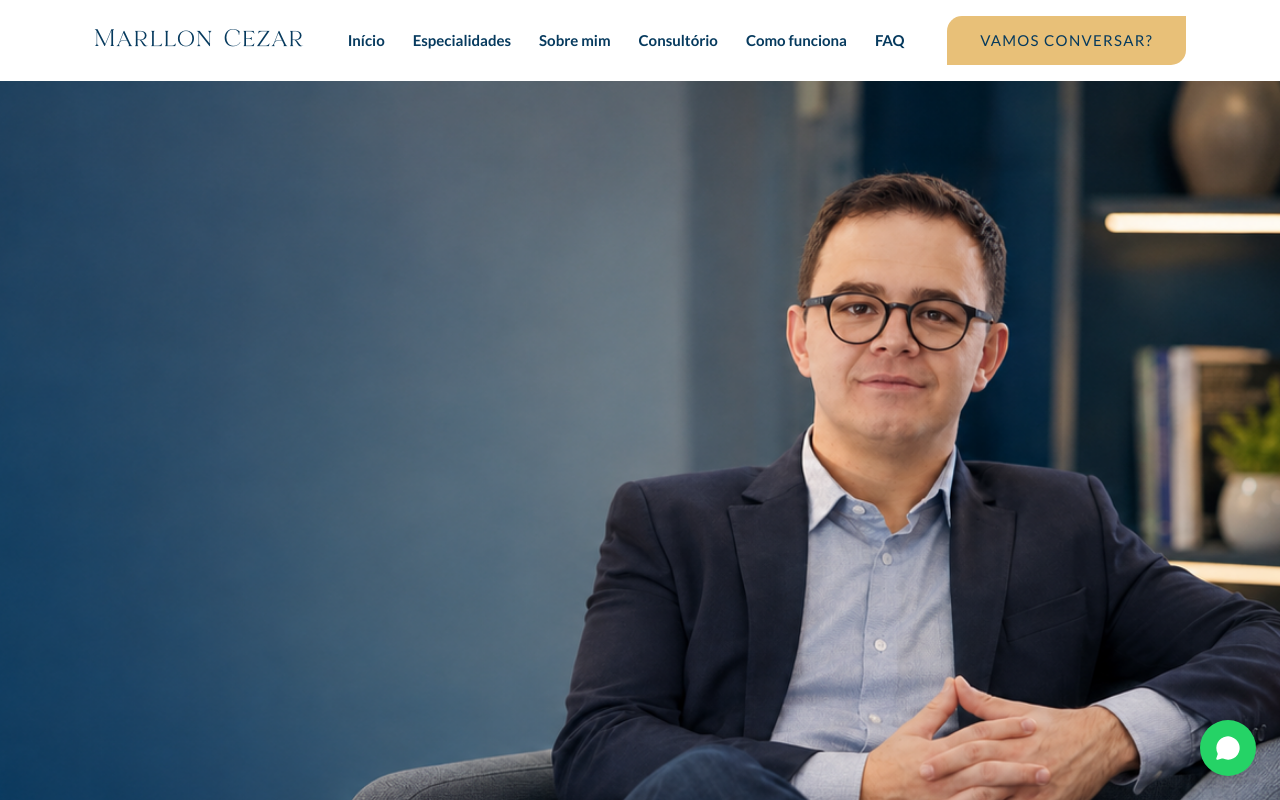
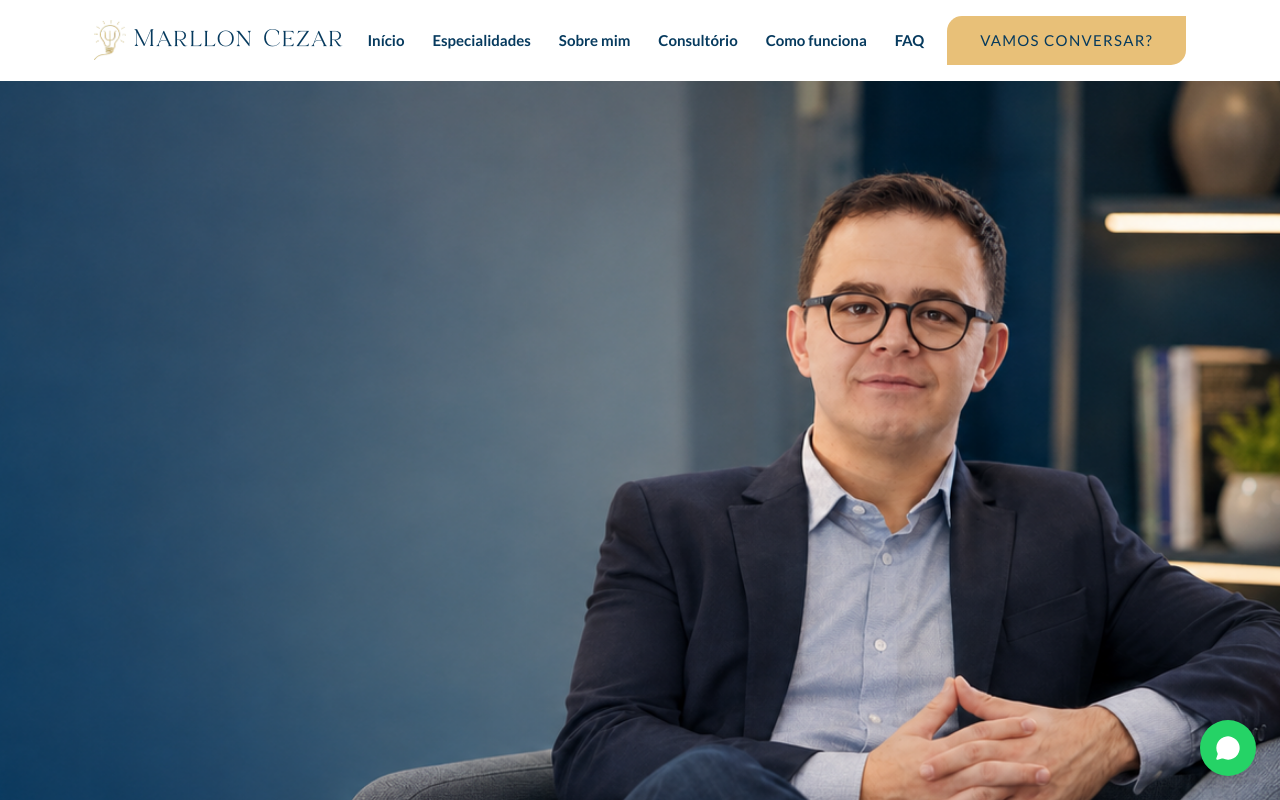
Before and after one commit to kelvenresultiva-lab/psicologomarlloncezar, a Next.js app: page / in a window 1280 px wide. Shown: the top 800 px of the page. Built offline with nearby package versions, Linux system fonts and the light colour scheme.

Commit message:
Adiciona logo como favicon e corrige título; imagem de prévia no WhatsApp

```diff
--- a/src/app/layout.tsx
+++ b/src/app/layout.tsx
@@ -33,8 +33,16 @@ const heebo = Heebo({
 });
 
 export const metadata: Metadata = {
-  title: `${site.name} | Psicóloga Clínica em ${site.city}`,
+  title: `${site.name} | Psicólogo Clínico em ${site.city}`,
   description: site.metaDescription,
+  icons: {
+    icon: "/images/logo-marllon.png",
+  },
+  openGraph: {
+    title: `${site.name} | Psicólogo Clínico em ${site.city}`,
+    description: site.metaDescription,
+    images: ["/images/logo-marllon.png"],
+  },
 };
 
 export default function RootLayout({
--- a/src/components/Header.tsx
+++ b/src/components/Header.tsx
@@ -1,22 +1,32 @@
 "use client";
 
 import { useState } from "react";
+import Image from "next/image";
 import { Menu, X } from "lucide-react";
 import { header, nav, site, whatsappLink } from "@/data/content";
 import Button from "@/components/Button";
+export default function Header() {
 
-export default function Header() {
   const [open, setOpen] = useState(false);
 
   return (
     <header className="sticky top-0 z-50 bg-white">
       <div className="mx-auto flex max-w-[1140px] items-center justify-between px-6 py-4">
-        <a
-          href="#hero"
-          className="font-mosseta text-2xl text-ink"
-          style={{ letterSpacing: "1.1px" }}
-        >
-          {site.name}
+        <a href="#hero" className="flex items-center gap-2">
+          <Image
+            src="/images/logo-marllon.png"
+            alt={site.name}
+            width={40}
+            height={50}
+            className="h-10 w-auto"
+            priority
+          />
+          <span
+            className="font-mosseta text-2xl text-ink"
+            style={{ letterSpacing: "1.1px" }}
+          >
+            {site.name}
+          </span>
         </a>
 
         <nav className="hidden items-center gap-7 lg:flex">
```
Also changed, not shown: public/images/logo-marllon.png (added).
